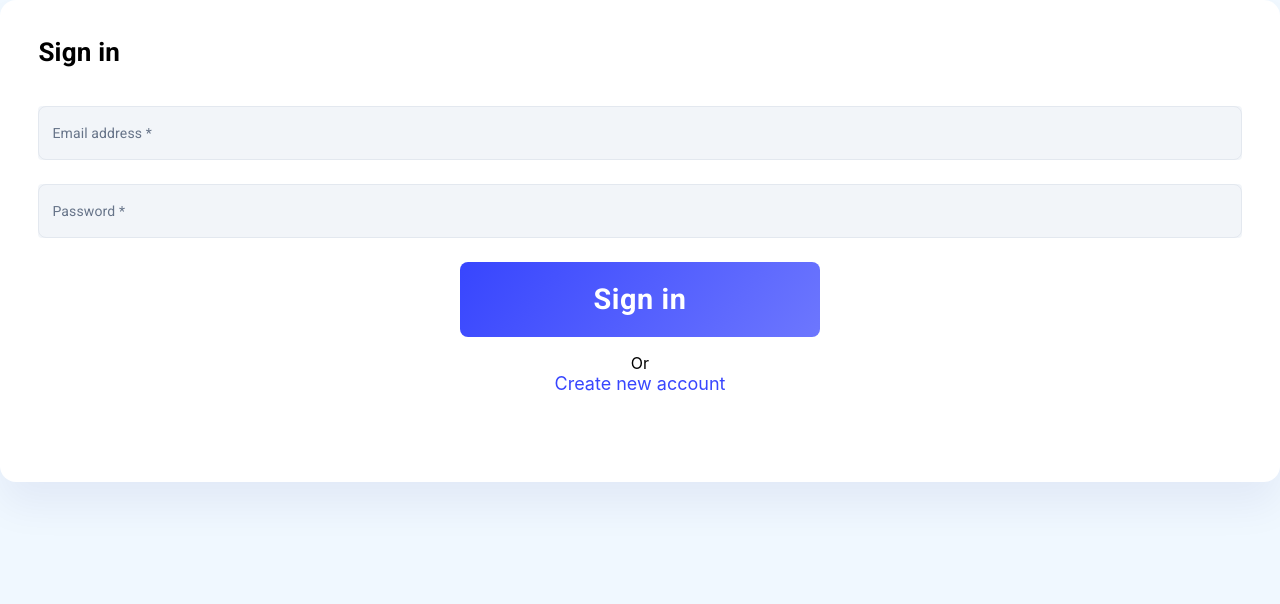
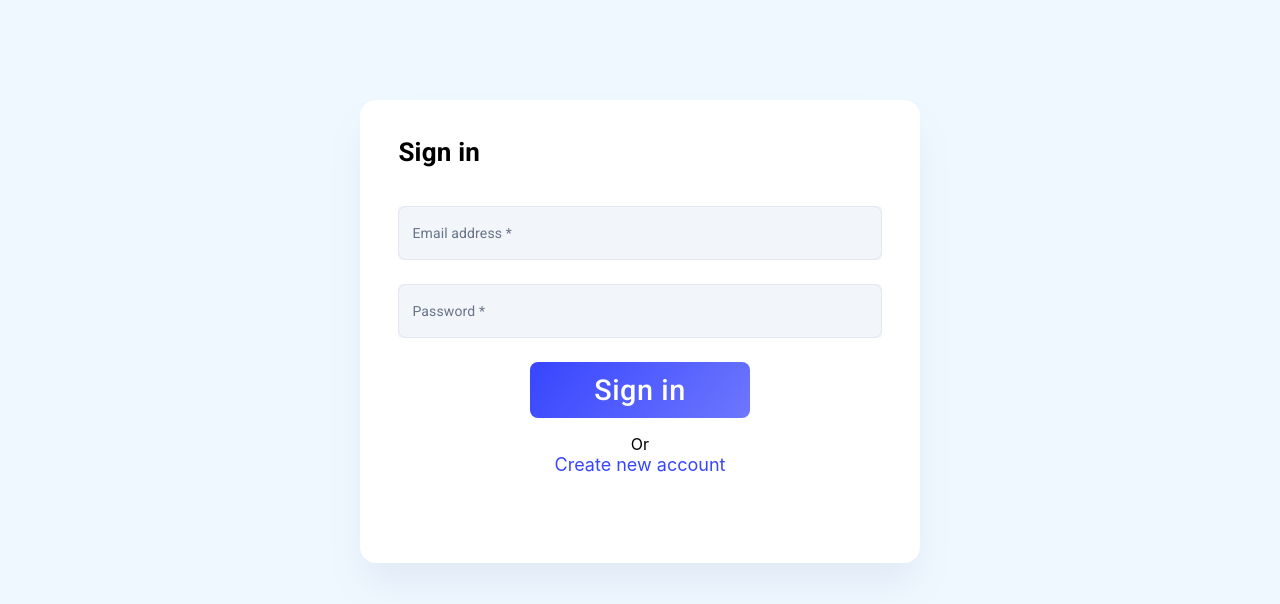
Before and after one commit to Teja-sudo/facebook_posts, a React (Create React App) app: page / in a window 1280 px wide. Shown: the top 604 px of the page. Built offline with nearby package versions, Linux system fonts and the light colour scheme; no server answers.

Commit message:
integrated sentry

```diff
--- a/src/App.js
+++ b/src/App.js
@@ -2,9 +2,10 @@ import React from 'react';
 import { ApolloClient, InMemoryCache, ApolloProvider,createHttpLink,gql } from '@apollo/client';
 import { setContext } from '@apollo/client/link/context';
 import RouteTo from './Route';
+import * as Sentry from "@sentry/react";
 
 const httpLink = createHttpLink({
-  uri: 'https://ts-gql-1.hasura.app/v1/graphql',
+  uri: process.env.HASURA_GRAPHQL_ADMIN_SECRET || 'https://ts-gql-1.hasura.app/v1/graphql',
 });
 const authLink = setContext((_, { headers }) => {
   const token = 'PjmfMm9F3oNEV6nOY0yy1Tyob4IAjJZwKTtbtvyPiZAjtyjpble17EgdpX1RgW83';
@@ -20,7 +21,7 @@ const client = new ApolloClient({
   link: authLink.concat(httpLink),
   cache: new InMemoryCache()
 });
-
+console.log(process.env.HASURA_GRAPHQL_ADMIN_SECRET?11:0)
 
 function App() {
   return (
@@ -30,4 +31,4 @@ function App() {
   )
 };
 
-export default App;
+export default Sentry.withProfiler(App);
--- a/src/Route.js
+++ b/src/Route.js
@@ -1,12 +1,19 @@
 import React, { Suspense } from 'react';
 import { Route, BrowserRouter as Router, Switch } from 'react-router-dom';
+import { useHistory } from "react-router-dom";
 import Loader from './components/Loader';
 import './index.css';
 import Home from './views/Home';
 import FormPage from './views/FormPage';
+import { checkUserAlreadyLoggedIn } from './utils/reusableFunctions';
 
 const RouteTo = () => {
-    console.log(1)
+    const history = useHistory()
+
+    if (checkUserAlreadyLoggedIn()) {
+        history.push('/home')
+    }
+
     return (
          <Suspense fallback={<Loader />}>
             <Router>
@@ -22,3 +29,21 @@ const RouteTo = () => {
 };
 
 export default RouteTo
+
+
+
+// export const useLogging = (action, isMspRedirect, userid, firstName) => {
+//   const [loggingInNow, { error, loading: loggingLoading }] = useMutation(
+//     LOGGING_LOGIN,
+//     {
+//       onCompleted: () => {},
+//       onError: (err) => {
+//         sendDataToSentry({
+//           name: 'LoggingLogoutToAuditLog',
+//           message: 'User Logout failed',
+//           tags: { severity: 'CRITICAL' },
+//           extra: [{ type: 'errorEncounter', err }],
+//         });
+//       },
+//     }
+//   );
--- a/src/index.js
+++ b/src/index.js
@@ -2,6 +2,39 @@ import React from 'react';
 import ReactDOM from 'react-dom';
 import './index.css';
 import App from './App';
+import * as Sentry from "@sentry/react";
+import { BrowserTracing } from "@sentry/tracing";
+
+Sentry.init({
+  dsn: "https://37957ed3b3cb4c888795d62b0d532a3b@o1322033.ingest.sentry.io/6579083",
+  integrations: [new BrowserTracing()],
+
+  // Set tracesSampleRate to 1.0 to capture 100%
+  // of transactions for performance monitoring.
+  // We recommend adjusting this value in production
+  tracesSampleRate: 0.2,
+});
+
+export const sendDataToSentry = ({ name, message, extra, tags }, operation) => {
+  // if (process.env.NODE_ENV === 'development') {
+  //   return;
+  // }
+  const error = new Error();
+  error.message = message;
+  error.name = name;
+  if (!tags) tags = {};
+  tags.severity = getErrorSeverity(
+    error,
+    { name, message, extra, tags },
+    operation
+  );
+  // Sentry called
+  Sentry.captureException(error, {
+    tags,
+    extra,
+  });
+};
+console.log(process.env.NODE_ENV)
 
 ReactDOM.render(
   <React.StrictMode>
--- a/src/utils/reusableFunctions.js
+++ b/src/utils/reusableFunctions.js
@@ -1,3 +1,5 @@
+import { sendDataToSentry } from "..";
+
 export const SafeJsonParser = (value) => {
   let data = value;
   let error;
@@ -27,6 +29,12 @@ export const getCurrentUserDetails = () => {
      user=JSON.parse( sessionStorage.getItem('currentUser'));
   } catch (error) {
     console.error(error)
+     sendDataToSentry({
+          name: 'Log in',
+          message: 'User Login failed',
+          tags: { severity: 'CRITICAL' },
+          extra: [{ type: 'errorEncounter', err }],
+        });
     user = {};
   }
   return user;
--- a/src/views/FormPage.js
+++ b/src/views/FormPage.js
@@ -17,6 +17,18 @@ import CustomizedTextField from '../components/CustomizedTextField;';
 
 
 const useStyles = makeStyles((theme) => ({
+  root: {
+    margin: 'auto',
+      maxWidth: "35rem",
+    padding: "100px 0",
+    [theme.breakpoints.down("sm")]: {
+      padding: "0 50px",
+    },
+    [theme.breakpoints.down("xs")]: {
+      padding: "0 16px",
+      backgroundImage: "none",
+    },
+  },
   container: {
     position: "relative",
     [theme.breakpoints.down("sm")]: {
@@ -57,9 +69,9 @@ const useStyles = makeStyles((theme) => ({
     background: "linear-gradient(127.18deg, #3846FE 0.93%, #6C76FE 98.36%)",
     color: "#FFFFFF",
     fontSize: "1.8rem",
-    fontWeight: "600",
+    fontWeight: "500",
     marginBottom:'1rem',
-    padding: "1.6rem 3.2rem",
+    padding: "1rem 4rem",
     borderRadius: "8px",
     lineHeight: "24px",
     letterSpacing: "0.02em",
@@ -68,7 +80,7 @@ const useStyles = makeStyles((theme) => ({
       background: "linear-gradient(127.18deg, #3846FE 0.93%, #6C76FE 98.36%)",
     },
     textTransform: "none",
-    width: "30%",
+    // width: "30%",
     [theme.breakpoints.down("xs")]: {
       width: "30%",
       padding: "16px 20px",
@@ -108,10 +120,7 @@ export default function FormPage() {
     const history = useHistory()
     const [isSignUp,setIsSignUp]=useState(false)
 
-    if (checkUserAlreadyLoggedIn()) {
-        history.push('/home')
-        return <Loader />
-  }
+
   const classes = useStyles();
 
   const [values, setValues] = useState({
@@ -209,7 +218,7 @@ export default function FormPage() {
   }
 
 
-  return (
+  return (<div className={classes.root}>
     <div className={classes.container}>
       <div className={classes.formWrapper}>
         <Typography variant="h6" className={classes.title}>
@@ -286,5 +295,6 @@ export default function FormPage() {
         </form>
       </div>
     </div>
+    </div>
   )
 }
```
